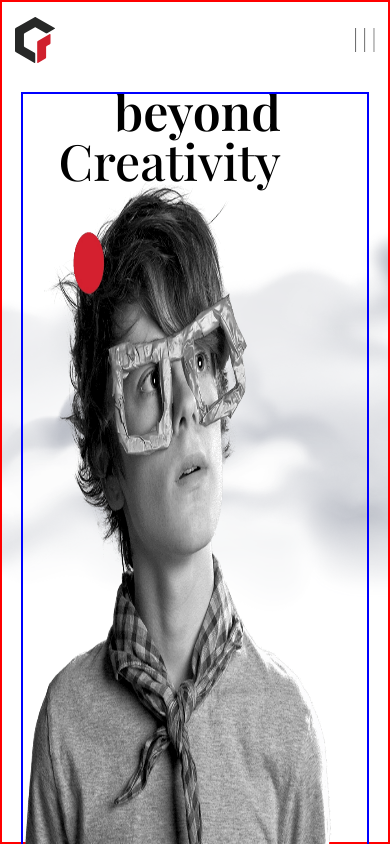
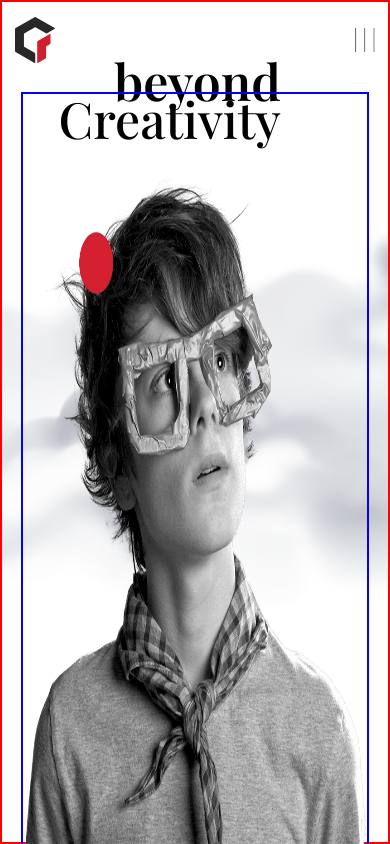
Before and after one commit to ShafqaatCode/FramerUi, a React (Vite) app: page / in a window 390 px wide. Built offline with nearby package versions, Linux system fonts and the light colour scheme; a web font is replaced by a local one.

Commit message:
imag is changed

```diff
--- a/src/Components/Hero.tsx
+++ b/src/Components/Hero.tsx
@@ -38,6 +38,7 @@ const BackgroundContainer = styled.div`
 
 
         img{
+
             width:120%;
             height: 80vh;
         }
@@ -77,7 +78,7 @@ const BackgroundContainer = styled.div`
 
     .right{
         img{
-            width:90%
+            width:100%
         }
     }
 
@@ -113,11 +114,11 @@ function Hero() {
 
 
                 <BackgroundContainer >
-                    <div className="left w-1/2 mt-[-50px]">
+                    <div className="left w-1/2 mt-[-80px]">
                         <div className='flex items-end justify-center flex-col  ' >
-                            <div className="flex flex-col items-end leading-none sm:mb-[10px] md:mb-[30px]">
-                                <span className="sm:text-[100px] md:text-[50px] font-[600] m-0 p-0">beyond</span>
-                                <span className="sm:text-[100px] md:text-[70px] font-[500] m-0 p-0 ">Creativity</span>
+                            <div className="flex flex-col items-end leading-none mb-[30px]">
+                                <span className="text-[50px] font-[600] m-0 p-0">beyond</span>
+                                <span className="text-[70px] font-[500] m-0 p-0 -mt-[12px]">Creativity</span>
                             </div>
                             <p>Our unique approach combines creativity</p>
                             <p>and expertise to deliver exceptional</p>
```
